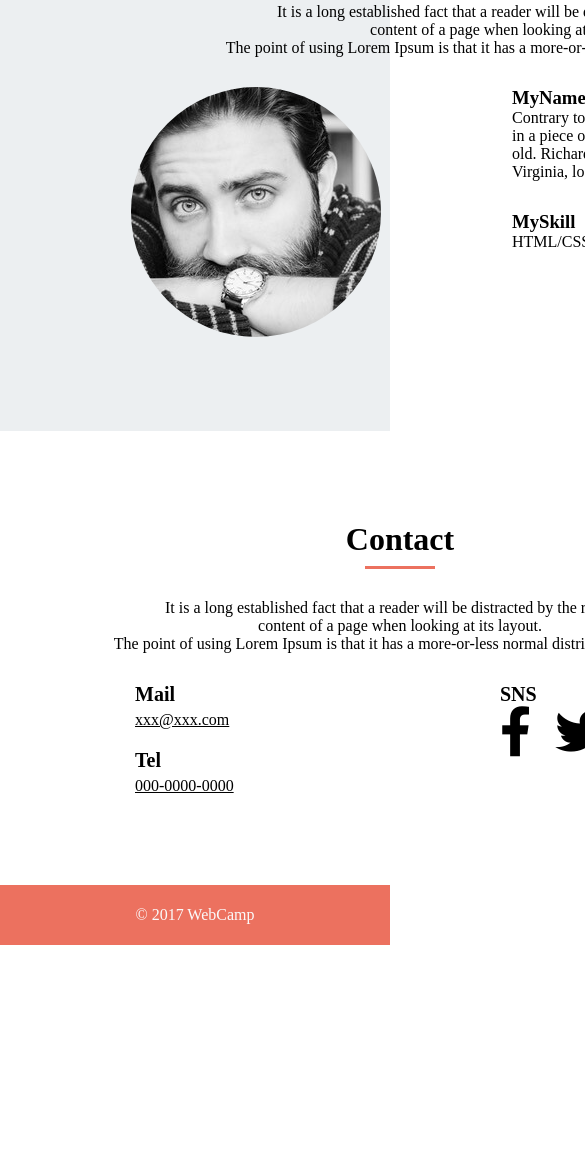
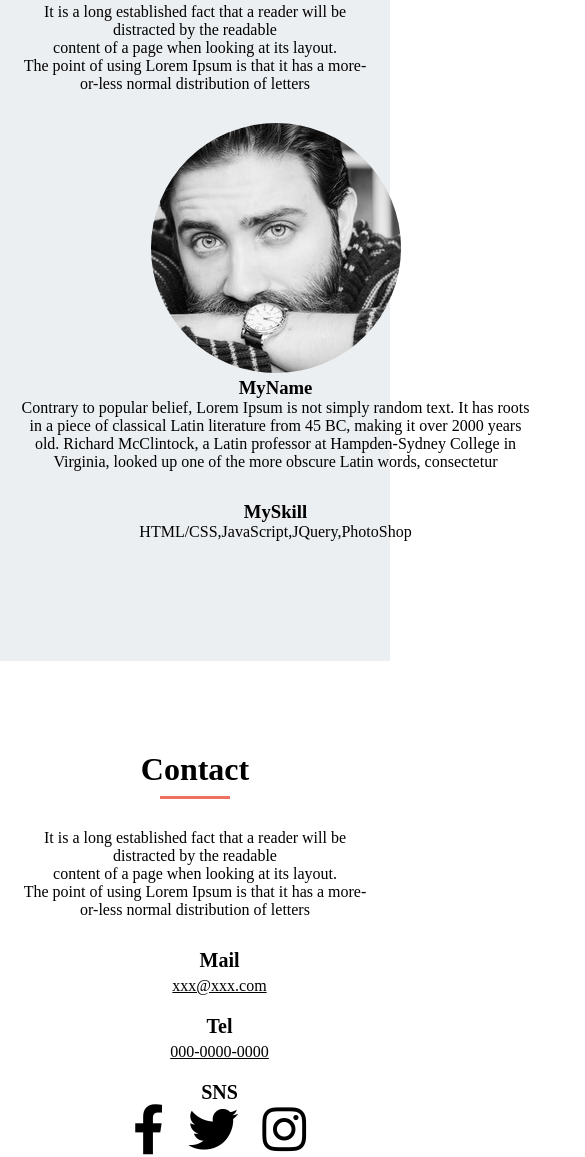
Before and after one commit to Lucana0725/my_site, a plain HTML site: page index.html in a window 390 px wide. Shown: the part 3126-4283 px from the top of the page, 585 px wide, since content can reach past the window. Before the commit the page ends 4071 px from the top, so only its background shows below. Drawn offline with Linux system fonts and the light colour scheme.

Commit message:
[Finish]Profile, Contact, Footer部のレスポンシブ対応

```diff
--- a/css/styles.css
+++ b/css/styles.css
@@ -455,4 +455,49 @@ footer {
     width: 320px;
     margin: 10px auto 0;
   }
+
+
+  /*Profile部*/
+  .profile-body {
+    width: 90%;
+  }
+  .profile-contents0 {
+    display: block;
+    /*text-align: center;*/
+    /*margin: 0 auto;*/
+  }
+  .profile-contents1, .profile-contents2 {
+    margin: 0 auto;
+  }
+  .profile-item {
+    text-align: center;
+  }
+
+
+  /*Contact部*/
+  .contact-body {
+    width: 90%;
+  }
+  .contact-items {
+    display: block;
+  }
+  .contact-left, .contact-right {
+    margin: 0 auto;
+    text-align: center;
+  }
+
+ .tel {
+   margin-top: 20px;
+ }
+
+ .sns {
+   margin-top:20px;
+ }
+
+
+  /*フッター*/
+  footer {
+    height: 60px;
+    font-size: 16px;
+  }
 }
--- a/index.html
+++ b/index.html
@@ -1,6 +1,7 @@
 <!DOCTYPE html>
 <html lang="ja">
   <head>
+    <!--完成型 https://wals.s3-ap-northeast-1.amazonaws.com/curriculum/mysite/index.html-->
     <meta charset="utf-8">
     <meta name="viewport" content="width=device-width,initial-scale=1.0">
     <title>MySite</title>
@@ -108,7 +109,6 @@
               <img src="img/my-icon.jpg">
             </div>
             <div class="profile-contents2">
-              <div>
               <div class="profile-item">
                 <h3>MyName</h3>
                 <p>Contrary to popular belief, Lorem Ipsum is not simply random text. It has roots in a piece of classical Latin literature from 45 BC, making it over 2000 years old. Richard McClintock, a Latin professor at Hampden-Sydney College in Virginia, looked up one of the more obscure Latin words, consectetur</p>
@@ -116,7 +116,6 @@
               <div class="profile-item">
                 <h3>MySkill</h3>
                 <p>HTML/CSS,JavaScript,JQuery,PhotoShop</p>
-                </div>
               </div>
             </div>
           </div>
```
Lines whose indentation alone changed are shown as unchanged.
